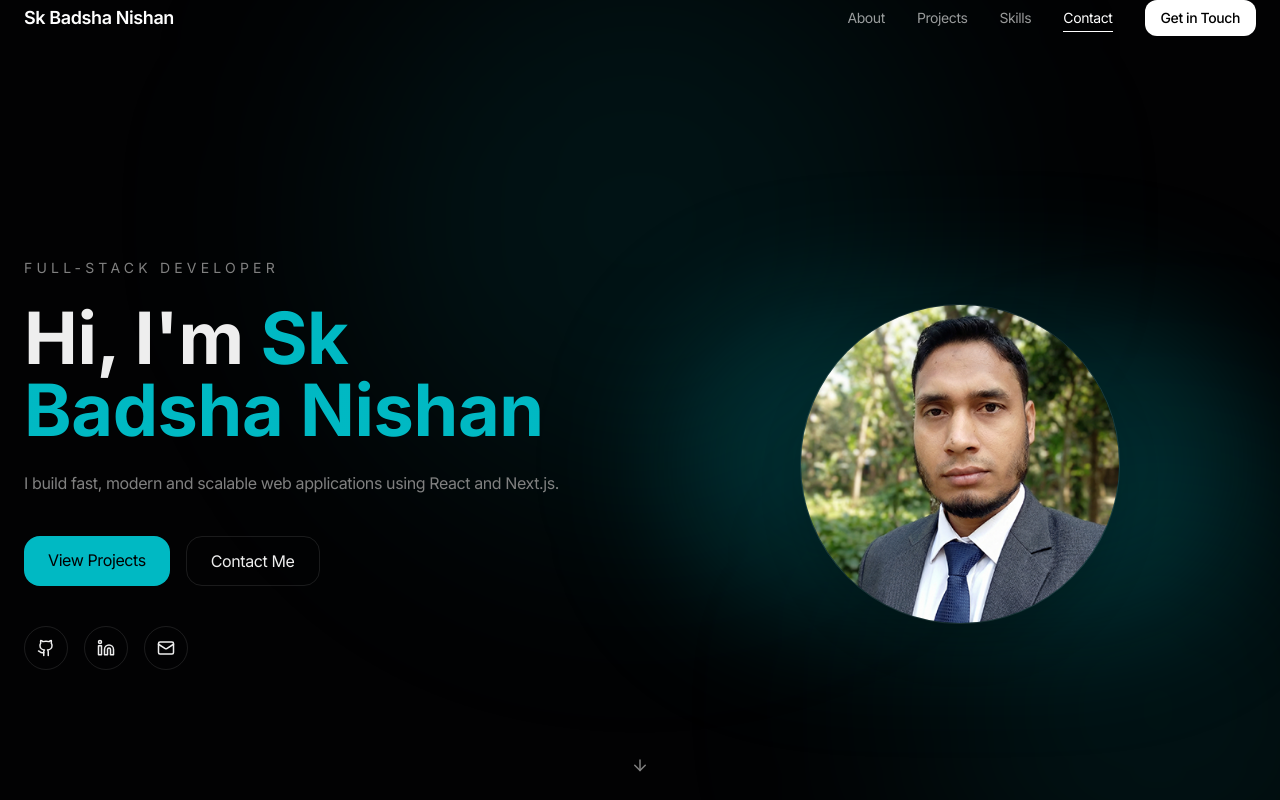
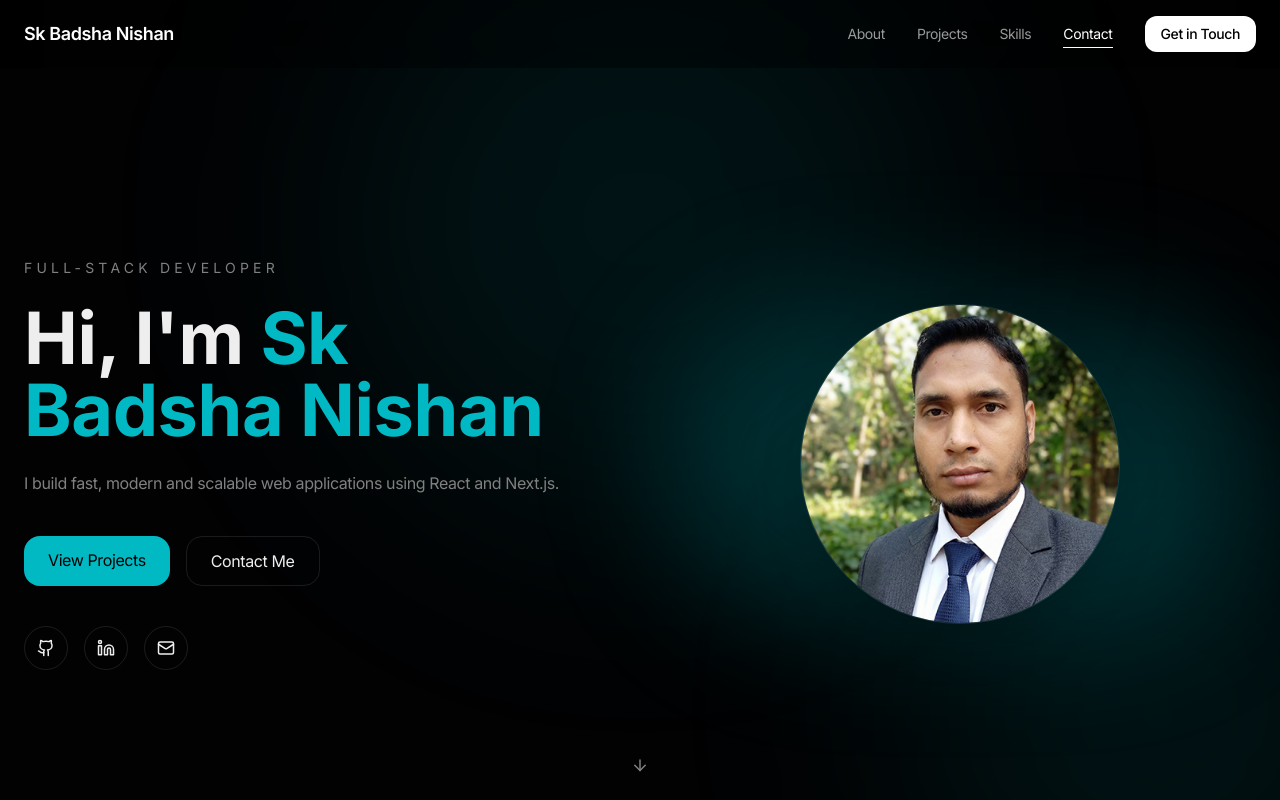
Before and after one commit to Badsha-Nishan/portfolio-web, a Next.js app: page / in a window 1280 px wide. Shown: the top 800 px of the page. Built offline with nearby package versions, Linux system fonts and the light colour scheme.

Commit message:
added something

```diff
--- a/components/sections/navbar.jsx
+++ b/components/sections/navbar.jsx
@@ -47,7 +47,10 @@ export default function Navbar() {
       animate={{ y: 0, opacity: 1 }}
       transition={{ duration: 0.5 }}
       className="
-      fixed top-0 left-0 right-0 z-[9999]
+        fixed top-0 left-0 right-0 z-[9999]
+        w-full py-4
+        backdrop-blur-3xl bg-black/40
+        transition-all duration-300
       "
     >
       <div className="max-w-7xl mx-auto px-6 flex items-center justify-between">
```
